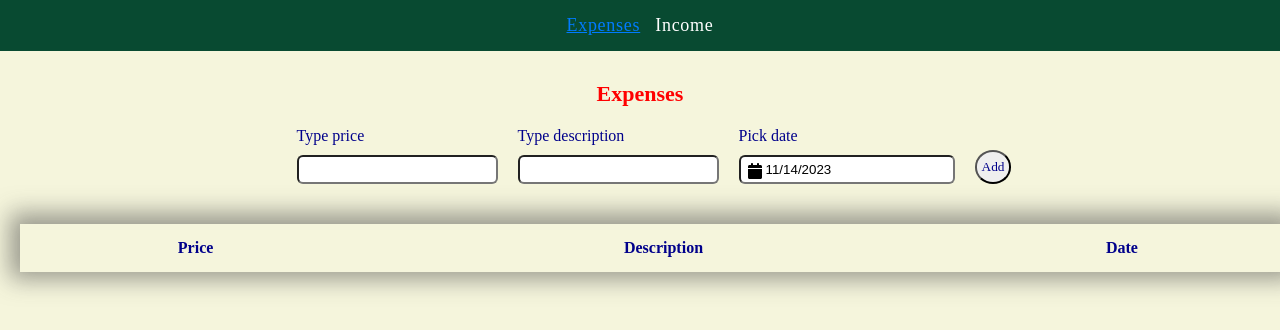
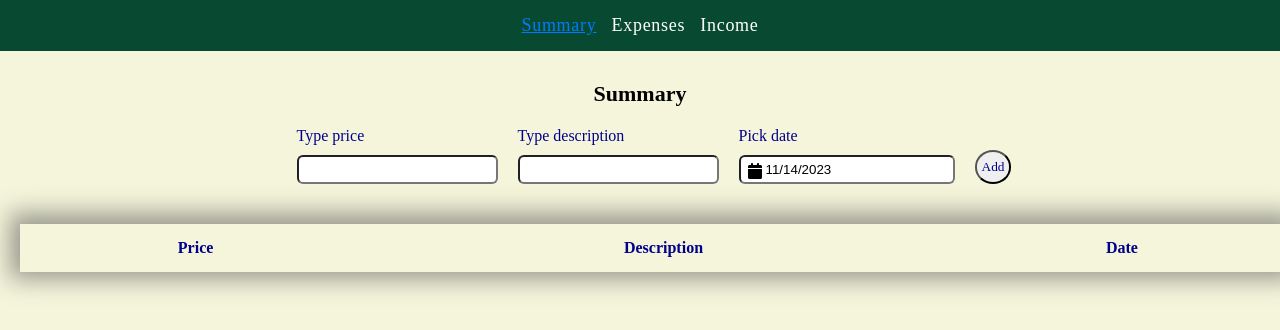
Before and after one commit to ToyEye/money-counter, a React (Vite) app: page / in a window 1280 px wide. Shown: the top 330 px of the page. Built offline with nearby package versions, Linux system fonts and the light colour scheme.

Commit message:
add summary

```diff
--- a/src/components/App/App.tsx
+++ b/src/components/App/App.tsx
@@ -13,11 +13,16 @@ function App() {
     <AppWrapper>
       <TabsStyled>
         <TabListStyled>
+          <TabStyled>Summary </TabStyled>
+
           <TabStyled>Expenses </TabStyled>
 
           <TabStyled>Income </TabStyled>
         </TabListStyled>
         <TabWrapper>
+          <TabPanelStyled>
+            <MoneyCounter type="summary" />
+          </TabPanelStyled>
           <TabPanelStyled>
             <MoneyCounter type="expenses" />
           </TabPanelStyled>
--- a/src/components/FinanceRow/FinanceRow.tsx
+++ b/src/components/FinanceRow/FinanceRow.tsx
@@ -29,17 +29,21 @@ const FinanceRow = ({ operation, type }: Props) => {
         <TableData>{operation.description}</TableData>
         <TableData>{operation.date}</TableData>
         {/* <TableData></TableData> */}
+        {type !== "summary" && (
           <BtnWrapper>
             <button type="button" onClick={toggleModal}>
               Change
             </button>
             <button
               type="button"
-            onClick={() => dispatch(deleteExpense({ type, id: operation.id }))}
+              onClick={() =>
+                dispatch(deleteExpense({ type, id: operation.id }))
+              }
             >
               X
             </button>
           </BtnWrapper>
+        )}
       </TableRow>
       {isModalOpen && (
         <Modal>
```
Lines whose indentation alone changed are shown as unchanged.
